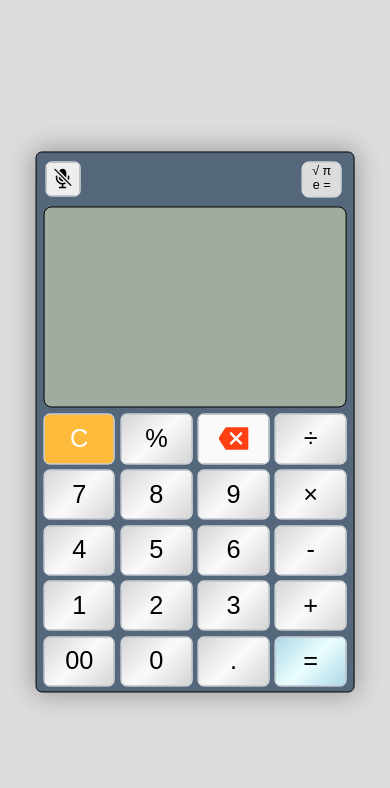
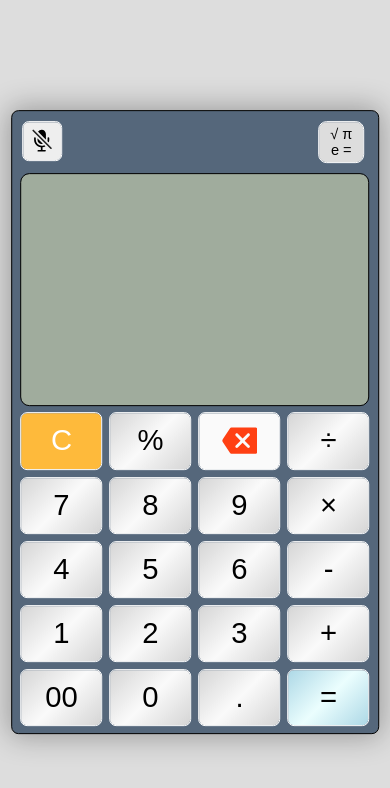
Before and after one commit to sumitXcoder/Voice-Calculator, a React (Create React App) app: page / in a window 390 px wide. Shown: the top 788 px of the page. Built offline with nearby package versions, Linux system fonts and the light colour scheme.

Commit message:
touch-action:none

```diff
--- a/src/index.css
+++ b/src/index.css
@@ -70,11 +70,9 @@ body {
   font-family: monospace;
   color: rgb(0, 0, 200);
   text-shadow: 0 0 2px white;
+  touch-action: none;
 }
 
-.display>div:focus {
-  outline: none;
-}
 
 .calculator .display:focus {
   transition: .15s;
@@ -147,7 +145,7 @@ body {
 }
 @media screen and (max-width:468px){
   body{
-    font-size:3.25vw;
+    font-size:3.75vw;
   }
   .calculator .buttons{
     gap:.3em;
```
